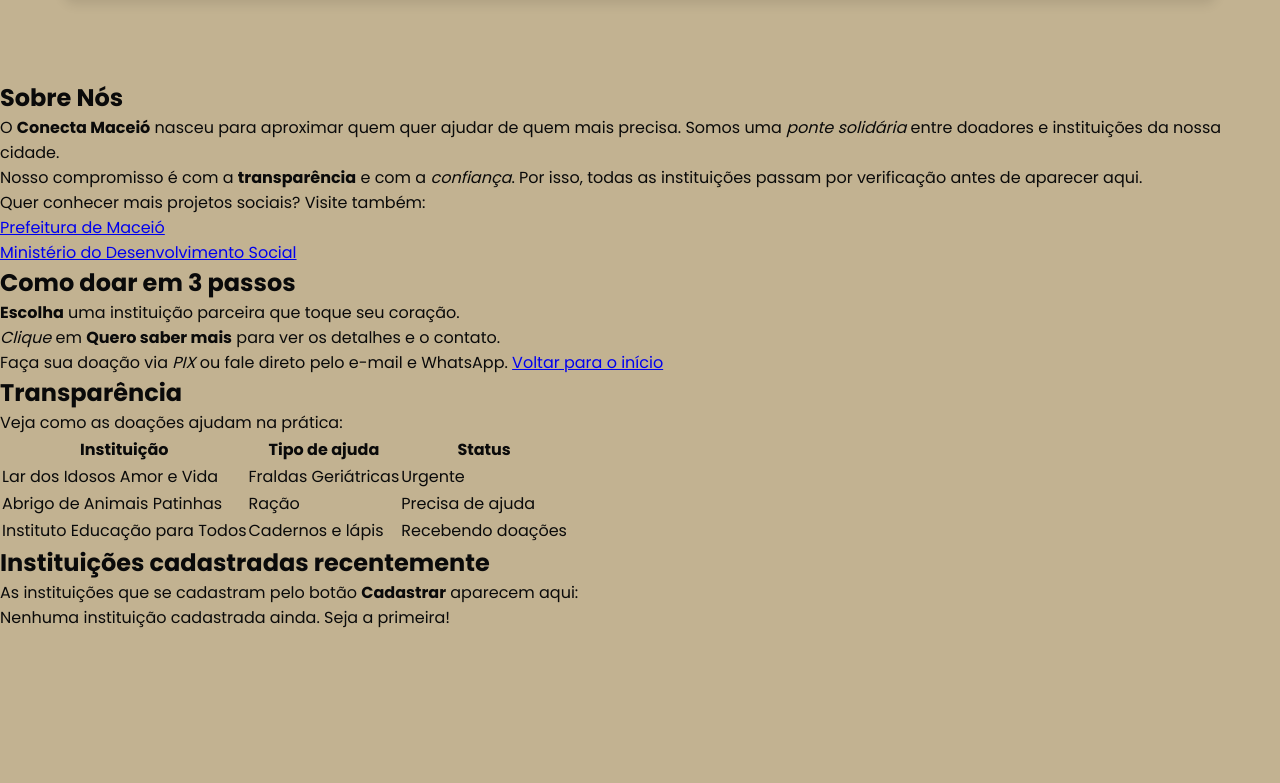
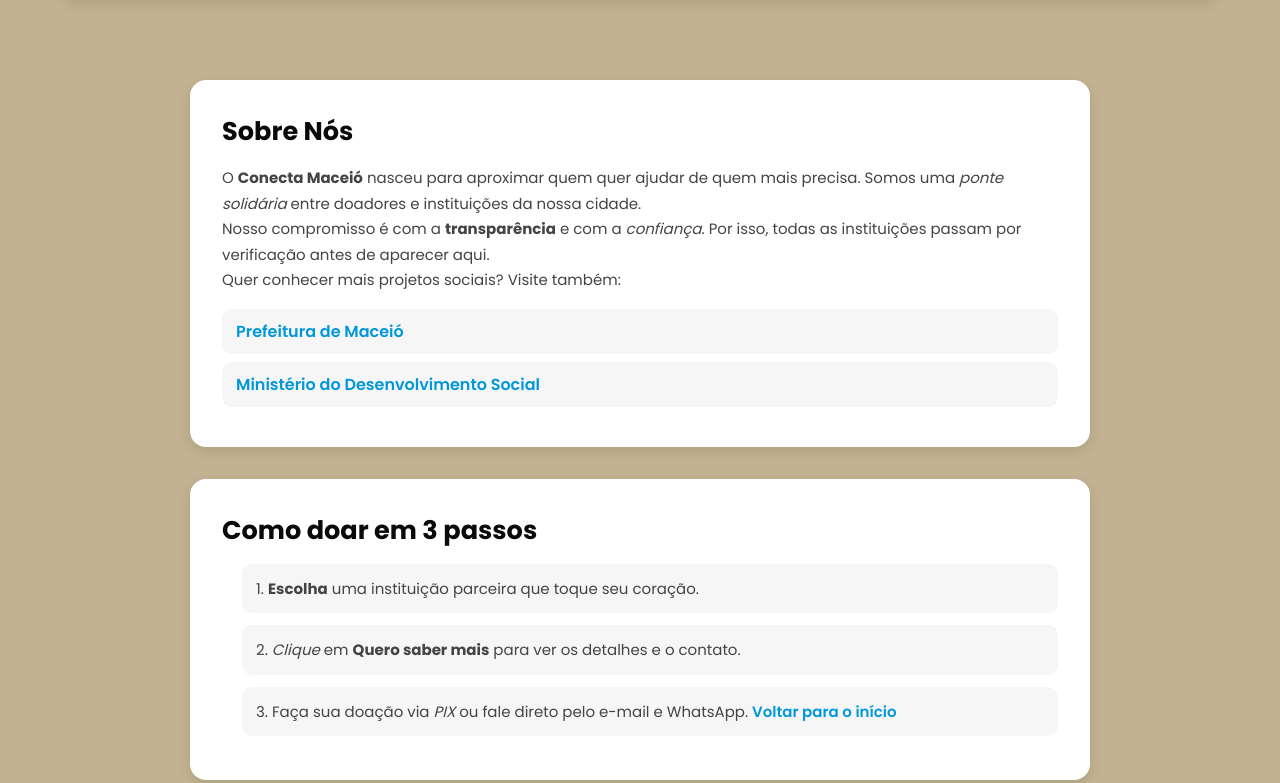
Before and after one commit to samarakarolayne/conectamaceio, a plain HTML site: page index.html in a window 1280 px wide. Shown: the part 1569-2352 px from the top of the page. Before the commit the page ends 2199 px from the top, so only its background shows below. Drawn offline with Linux system fonts and the light colour scheme; a web font is replaced by a local one.

Commit message:
Update style.css

```diff
--- a/style.css
+++ b/style.css
@@ -52,7 +52,6 @@ header p {
   color: #666;
   text-align: center;
 }
-
 
 header nav ul {
   display: flex;
@@ -290,3 +289,89 @@ header nav a:hover {
   color: #c0392b;
   min-height: 1.2em;
 }
+
+.sectionSobre, .sectionComoDoar, .sectionTabela, .sectionCadastradas {
+  background: #fff;
+  border-radius: 16px;
+  box-shadow: rgba(0, 0, 0, 0.1) 0px 4px 12px;
+  padding: 32px;
+  margin: 0 auto 32px;
+  max-width: 900px;
+}
+.sectionSobre h2, .sectionComoDoar h2, .sectionTabela h2, .sectionCadastradas h2 {
+  font-size: 1.6rem;
+  margin-bottom: 14px;
+  color: #0a0a0a;
+}
+.sectionSobre p, .sectionComoDoar li, .sectionTabela p, .sectionCadastradas p {
+  line-height: 1.7;
+  color: #444;
+  font-size: 15px;
+}
+.sectionSobre ul {
+  list-style: none;
+  padding: 0;
+  margin-top: 16px;
+}
+.sectionSobre ul li {
+  background: #f6f6f6;
+  padding: 10px 14px;
+  border-radius: 10px;
+  margin-bottom: 8px;
+}
+.sectionSobre ul li a {
+  color: #0098da;
+  font-weight: 600;
+  text-decoration: none;
+}
+.sectionComoDoar ol {
+  padding-left: 20px;
+  margin-top: 12px;
+}
+.sectionComoDoar ol li {
+  margin-bottom: 12px;
+  background: #f6f6f6;
+  padding: 12px 14px;
+  border-radius: 10px;
+  list-style-position: inside;
+}
+.sectionComoDoar ol li a {
+  color: #0098da;
+  font-weight: 600;
+  text-decoration: none;
+}
+.sectionTabela table {
+  width: 100%;
+  margin-top: 16px;
+  border-collapse: collapse;
+  background: #fff;
+  border-radius: 12px;
+  overflow: hidden;
+}
+.sectionTabela th, .sectionTabela td {
+  padding: 12px;
+  border: 1px solid #ddd;
+  text-align: left;
+  font-size: 14px;
+}
+.sectionTabela th {
+  background: #006b3e;
+  color: #fff;
+}
+.sectionCadastradas ul {
+  margin-top: 12px;
+  list-style: none;
+  background: #f6f6f6;
+  padding: 16px;
+  border-radius: 10px;
+}
+#mensagemDoacao {
+  width: 100%;
+  padding: 8px;
+  margin-top: 4px;
+}
+.modal-conteudo p {
+  line-height: 1.6;
+  color: #444;
+  font-size: 14px;
+}
```
